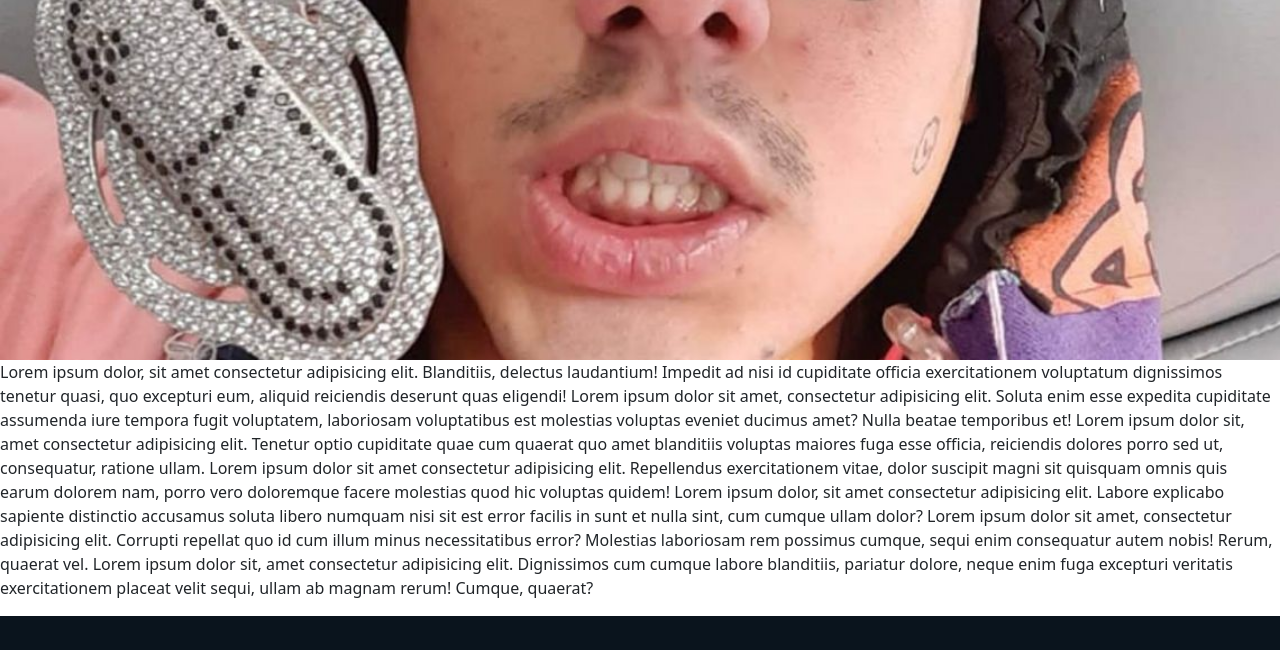
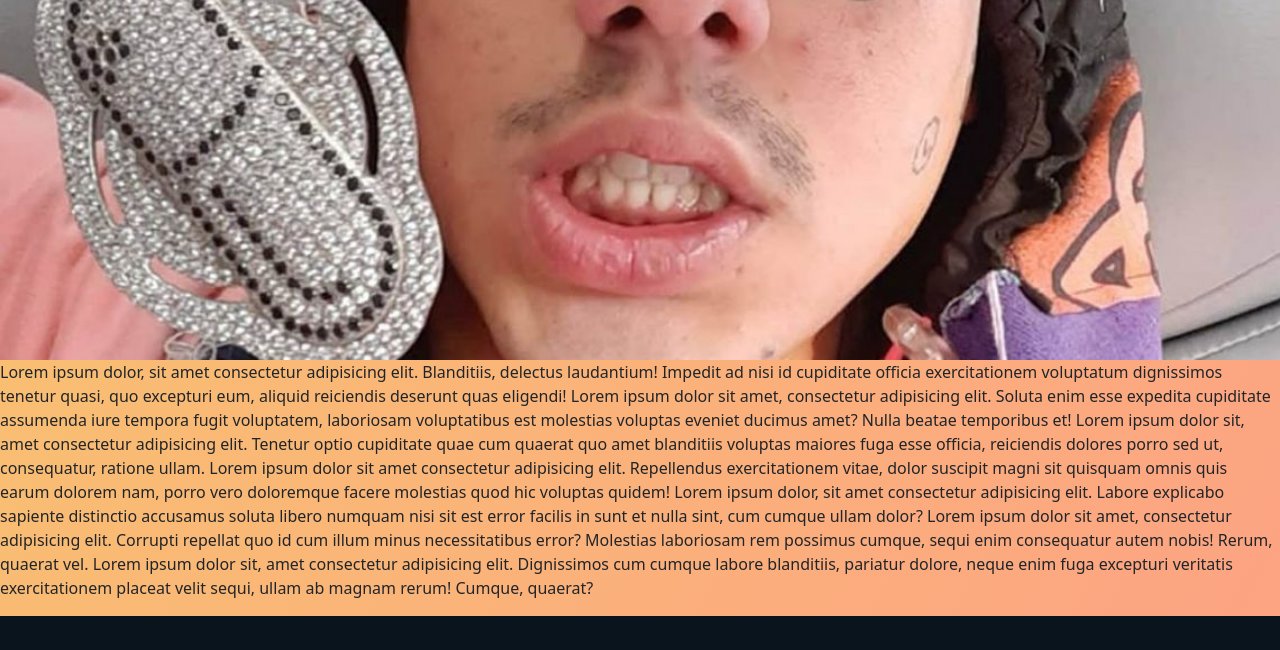
Before and after one commit to TrellixVulnTeam/proyecto-final-coder_CDDF, a website: page index.html in a window 1280 px wide. Shown: the part 1540-2190 px from the top of the page. Drawn offline with nearby package versions, Linux system fonts and the light colour scheme.

Commit message:
cambio de color en el body

```diff
--- a/index.html
+++ b/index.html
@@ -100,6 +100,7 @@
    <!--fin carrousel-->
    <!--contenido-->
    <h2>Todo sobre lionGold, los principios.</h2>
+   <div class="parrafos-blancos">
    <p>
         Lorem ipsum dolor sit amet consectetur adipisicing elit.
         Perspiciatis, ullam inventore error animi iste reprehenderit incidunt debitis
@@ -115,7 +116,7 @@
 
         <img class="img-dos" src="pages/trap-duki.jpg" alt="duki" loading="lazy">
 
-        <p class="parrafos-blancos">
+        <p>
         Lorem ipsum dolor, sit amet consectetur adipisicing elit. Blanditiis, delectus laudantium! Impedit ad nisi id cupiditate officia exercitationem voluptatum dignissimos tenetur quasi, quo excepturi eum, aliquid reiciendis deserunt quas eligendi!
         Lorem ipsum dolor sit amet, consectetur adipisicing elit. Soluta enim esse expedita cupiditate assumenda iure tempora fugit voluptatem, laboriosam voluptatibus est molestias voluptas eveniet ducimus amet? Nulla beatae temporibus et!
         Lorem ipsum dolor sit, amet consectetur adipisicing elit. Tenetur optio cupiditate quae cum quaerat quo amet blanditiis voluptas maiores fuga esse officia, reiciendis dolores porro sed ut, consequatur, ratione ullam.
@@ -124,6 +125,7 @@
         Lorem ipsum dolor sit amet, consectetur adipisicing elit. Corrupti repellat quo id cum illum minus necessitatibus error? Molestias laboriosam rem possimus cumque, sequi enim consequatur autem nobis! Rerum, quaerat vel.
         Lorem ipsum dolor sit, amet consectetur adipisicing elit. Dignissimos cum cumque labore blanditiis, pariatur dolore, neque enim fuga excepturi veritatis exercitationem placeat velit sequi, ullam ab magnam rerum! Cumque, quaerat?
         </p>
+      </div>
         <!--fin contenido-->
 
         <footer class="pie-pagina">
--- a/scss/components/_header.scss
+++ b/scss/components/_header.scss
@@ -60,7 +60,7 @@ header{
     flex-wrap: wrap;
 }
 
-h1 {
+h1{
     margin: 11px ;
      display: inline;
     color: darkgoldenrod;
```
Also changed, not shown: css/style.css, 1 other file.
